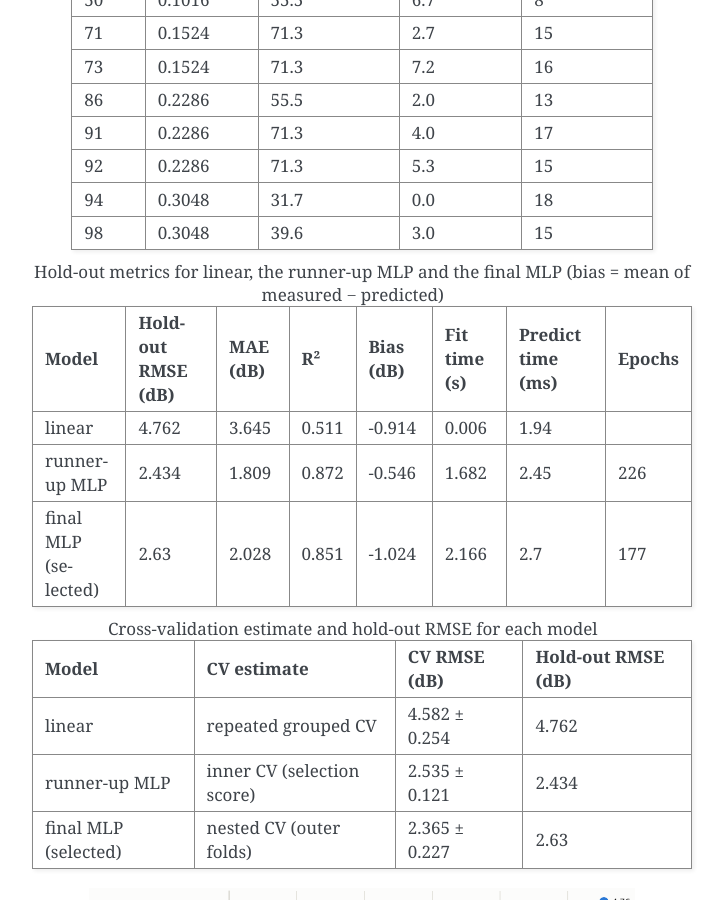
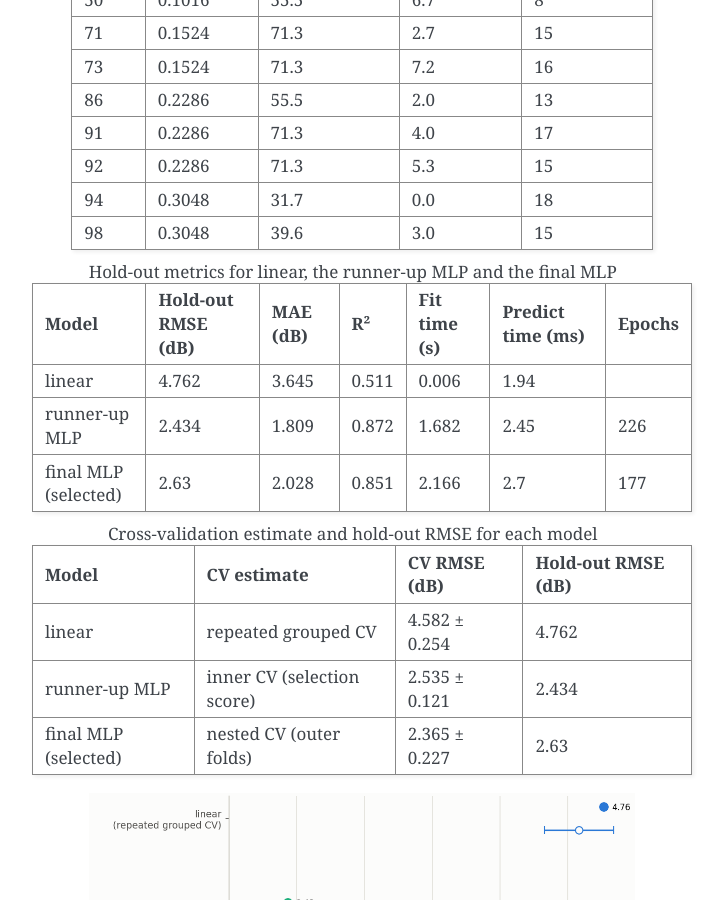
Before and after one commit to vasilicorfios/nummethodproject, a Sphinx documentation site: the page built from doc/results.rst, in a window 1280 px wide and 900 px high, scrolled down 14944 px. Shown: the whole window, without its empty margins (388-1112 px from the left). Built offline with Sphinx 7.4.7, drawn with Linux system fonts in a browser that asks for light colours.

Commit message:
Drop the bias column from the docs hold-out metrics table
Only the rounded docs copy changes; results/holdout_metrics.csv and
run_final.py are untouched.

Co-Authored-By: Claude Opus 5.5 <noreply@anthropic.com>

```diff
--- a/doc/generated/holdout_metrics.csv
+++ b/doc/generated/holdout_metrics.csv
@@ -1,4 +1,4 @@
-Model,Hold-out RMSE (dB),MAE (dB),R²,Bias (dB),Fit time (s),Predict time (ms),Epochs
-linear,4.762,3.645,0.511,-0.914,0.006,1.94,
-runner-up MLP,2.434,1.809,0.872,-0.546,1.682,2.45,226
-final MLP (selected),2.63,2.028,0.851,-1.024,2.166,2.7,177
+Model,Hold-out RMSE (dB),MAE (dB),R²,Fit time (s),Predict time (ms),Epochs
+linear,4.762,3.645,0.511,0.006,1.94,
+runner-up MLP,2.434,1.809,0.872,1.682,2.45,226
+final MLP (selected),2.63,2.028,0.851,2.166,2.7,177
--- a/doc/results.rst
+++ b/doc/results.rst
@@ -239,7 +239,7 @@ and predicted the 227 hold-out rows (16 setups) once. Run details are in
    :file: generated/holdout_setups.csv
    :header-rows: 1
 
-.. csv-table:: Hold-out metrics for linear, the runner-up MLP and the final MLP (bias = mean of measured − predicted)
+.. csv-table:: Hold-out metrics for linear, the runner-up MLP and the final MLP
    :file: generated/holdout_metrics.csv
    :header-rows: 1
 
```
Also changed, not shown: 5 other files.
